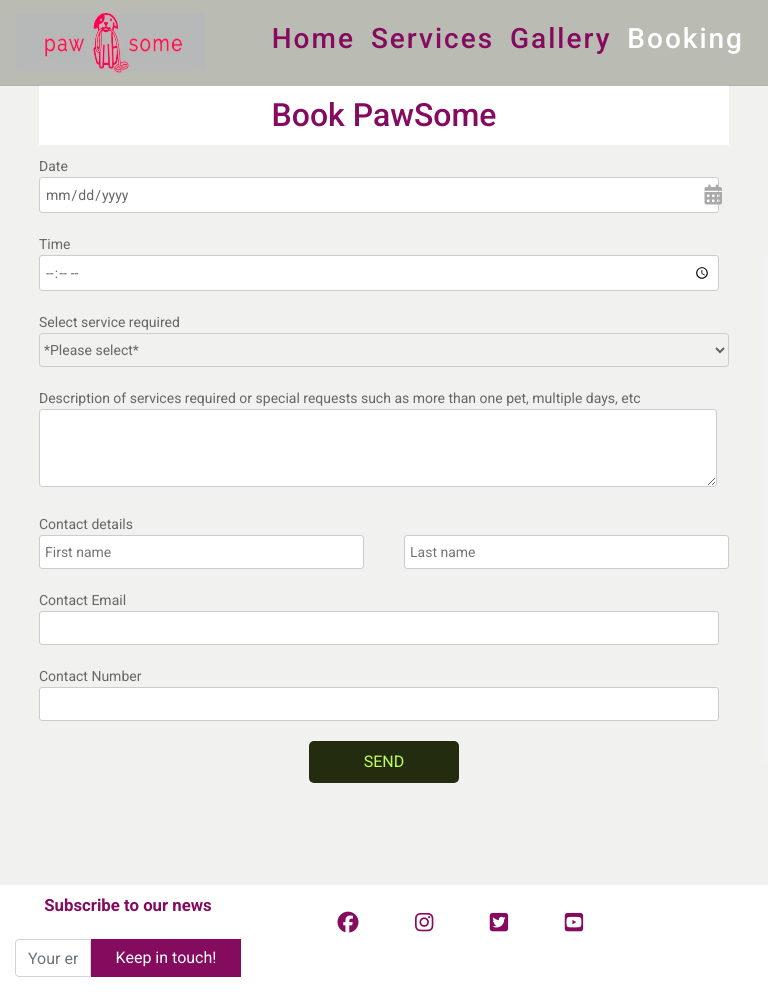
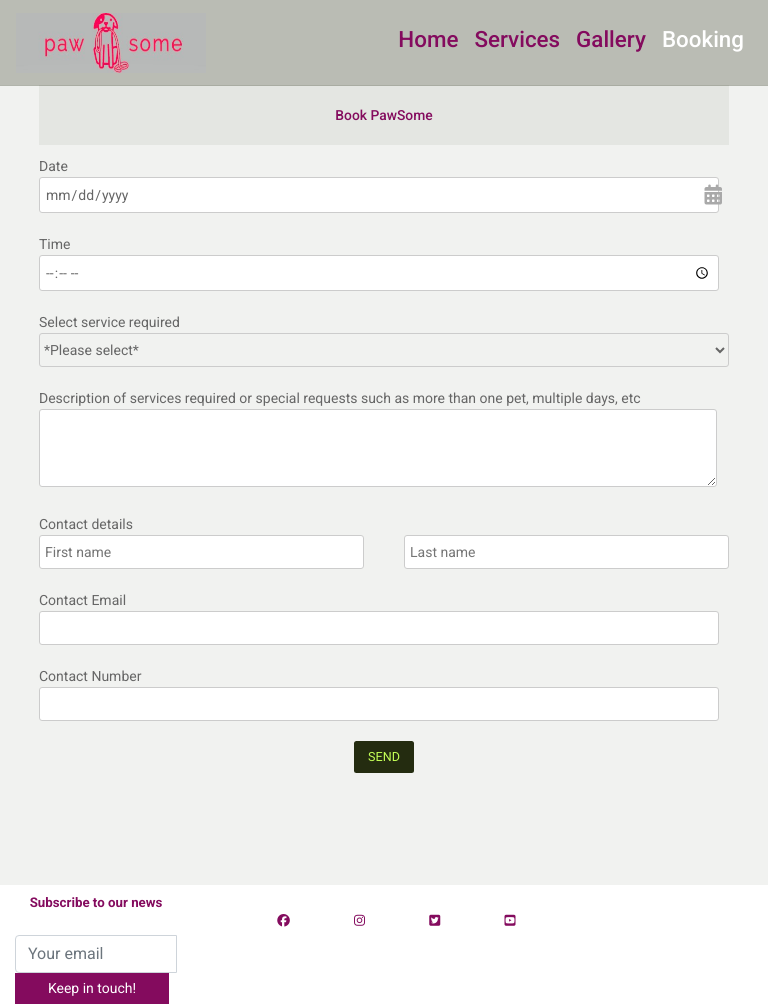
Before and after one commit to maxnyla/Pawsome, a plain HTML site: page booking.html in a window 768 px wide. Before the commit the page ends 977 px from the top, so only its background shows below. Drawn offline with nearby package versions, Linux system fonts and the light colour scheme.

Commit message:
added media queries and styling to all css files, plus some changes to html files

```diff
--- a/assets/css/booking.css
+++ b/assets/css/booking.css
@@ -3,8 +3,8 @@ html {
 }
 
 body {
-    min-height: 100%;
-
+    /*min-height: 100%;*/
+    min-height: 100vh;
 }
 
 #services-header {
@@ -22,7 +22,6 @@ body {
 
 .navbar-menu {
     font-size: 100%;
-    /*color: white;*/
     color: #840b5e;
     list-style-type: none;
     margin-left: auto;
@@ -46,7 +45,6 @@ body {
 }
 
 .navbar-dark .navbar-nav .nav-link {
-    /*color: white;*/
     color: #840b5e;
 }
 
@@ -67,10 +65,6 @@ body {
 .bookingform-section {
     background-color: #4a5a4714;
     min-height: 100vh;
-}
-
-.services-title {
-    color: #840b5e;
 }
 
 .menucontainer {
@@ -128,37 +122,11 @@ body {
 
 /*Buttons*/
 
-.btn--cta {
-    font-weight: bold;
-    border-radius: 23px;
-    width: 160px;
-}
-
-.btn--pnk {
-    color: white;
-    background-color: #840b5e;
-    border-color: #840b5e;
-    /*padding-top: 1.5%;
-    padding-bottom: 1.5%;*/
-    margin-top: 5px;
-    font-size: x-large;
-    border-radius: 60px;
-    border-width: medium;
-}
-
 .btn--green {
     background-color:#242c10;
     color: white;
 }
 
-.btn--pnk:hover,
-.btn--pnk:active,
-.btn--pnk:focus
-.btn--pnk:active:focus {
-    color:hsl(81, 100%, 67%);
-    background-color:#242c10;
-    border-color:hsl(81, 100%, 67%);
-}
 
 .btn--footer {
     color:white;
@@ -234,8 +202,7 @@ form-section {
     align-items: center;
     text-align: center;
     margin-top: 85px;
-    background-color: white;
-     /*background-color: #242c10;*/
+    background-color: #4a5a4714;
 }
 
 .form-wrapper {
@@ -254,7 +221,7 @@ form-section {
 .content-container{
     height: 700px;
     margin-top: 85px;
-    margin-bottom: 100px;
+    /*margin-bottom: 100px;*/
 }
 
 
@@ -355,13 +322,66 @@ button:hover {
 }
 
 
+.name-item input {
+      width: calc(50% - 20px);
+}
+
+/* /* /* /* /* /* /* /* MEDIA QUERIES /* /* /* /* /* /* /* /*
+
+/* settings for mobile and tablet size*/
+
+@media screen and (max-width: 768px) {
+  .navbar-menu,
+  .navbar-dark,
+  .navbar-nav,
+  .nav-link {
+    font-size: 80%;
+    letter-spacing: 0px;
+  }
+
+  .form-wrapper {
+    font-size: 99%;
+  }
+
+  .btn-booking {
+    font-size: 90%;
+    width: 60px;
+    padding: 5px;
+    border: none;
+    border-radius: 2.5px;
+    }
+
+  #navbarNav {
+    font-size: 30%;
+  }
+
+  .left-footer,
+  .footerheader,
+  .input-group {
+    font-size: 95%;
+  }
+
+  .right-footer {
+    width: 70%;
+  }
+
+  #social-media i {
+    font-size: 90%;
+  }
+
+  .btn--footer {
+    font-size: 14px;
+    border-radius: 0px;
+    padding: 2px;
+  }
+}
+
+/* settings for tablet size and pc/laptops */
+
 @media (min-width: 568px) {
     .name-item {
       display: flex;
       flex-wrap: wrap;
       justify-content: space-between;
+    }
 }
-
-.name-item input {
-      width: calc(50% - 20px);
-}
--- a/assets/css/services.css
+++ b/assets/css/services.css
@@ -1,9 +1,10 @@
 html {
-    min-height: 100%;
+    /*height: 100vh;*/
 }
 
 body {
-    height: 100%;
+    /*height: 100%;*/
+    /*height: 100vh;*/
 
 }
 
@@ -46,7 +47,6 @@ body {
 }
 
 .navbar-dark .navbar-nav .nav-link {
-    /*color: white;*/
     color: #840b5e;
 }
 
@@ -196,7 +196,6 @@ body {
 }
 
 .footerheader {
-    /*color: white;*/
     color: #840b5e;
     font-weight: 400;
     font-size: 120%;
@@ -214,17 +213,14 @@ body {
     font-size: 150%;
     margin: 1%;
     padding: 5%;
-    /*color:#f8f9fa;*/
     color: #840b5e;
 }
 
 #social-media a:hover {
-    /*font-size: 100%;*/
     color:hsl(81, 100%, 67%);
 }
 
 #social-media i:hover {
-    /*font-size: 180%;*/
     margin: 1%;
     padding: 5%;
     color:hsl(81, 100%, 67%);
@@ -284,3 +280,66 @@ body {
     background-color:white;
     color:black;
 }
+
+
+/* /* /* /* /* /* /* /* MEDIA QUERIES /* /* /* /* /* /* /* /*
+
+/* settings for mobile and tablet size*/
+
+@media screen and (max-width: 768px) {
+  .navbar-menu,
+  .navbar-dark,
+  .navbar-nav,
+  .nav-link {
+    font-size: 80%;
+    letter-spacing: 0px;
+  }
+
+  .form-wrapper {
+    font-size: 99%;
+  }
+
+  .btn-booking {
+    font-size: 90%;
+    width: 60px;
+    padding: 5px;
+    border: none;
+    border-radius: 2.5px;
+    }
+
+  #navbarNav {
+    font-size: 30%;
+  }
+
+  .left-footer,
+  .footerheader,
+  .input-group {
+    font-size: 95%;
+  }
+
+  /*.right-footer {
+    width: 70%;
+  }*/
+
+  #social-media i {
+    font-size: 90%;
+  }
+
+  .btn--footer {
+    font-size: 14px;
+    border-radius: 0px;
+    padding: 2px;
+  }
+}
+
+/* settings for tablet size and pc/laptops */
+
+@media (min-width: 568px) {
+
+}
+
+/* settings to fix footer issue for mobile size  */
+
+@media (max-width: 728px) {
+
+}
--- a/assets/css/style.css
+++ b/assets/css/style.css
@@ -42,19 +42,16 @@ body {
 }
 
 .branding:hover {
-    /*color: #242c10;*/
     color:hsl(81, 100%, 67%);
     text-decoration: none;
     font-style: italic;
 }
 
 .navbar-dark .navbar-nav .nav-link {
-    /*color: white;*/
     color: #840b5e;
 }
 
 .navbar-dark .navbar-nav .nav-link:hover {
-    /*color: #242c10;*/
     color:hsl(81, 100%, 67%);
     text-decoration: none;
     font-style: italic;
@@ -208,7 +205,6 @@ body {
 }
 
 #social-media i:hover {
-    /*font-size: 180%;*/
     margin: 1%;
     padding: 5%;
     color:hsl(81, 100%, 67%);
@@ -220,3 +216,75 @@ body {
 
 
 /*Content containers*/
+
+
+/* /* /* /* /* /* /* /* MEDIA QUERIES /* /* /* /* /* /* /* /*
+
+/* settings for mobile and tablet size*/
+
+@media screen and (max-width: 768px) {
+  .navbar-menu,
+  .navbar-dark,
+  .navbar-nav,
+  .nav-link {
+    font-size: 80%;
+    letter-spacing: 0px;
+  }
+
+  .form-wrapper {
+    font-size: 99%;
+  }
+
+  .btn-booking {
+    font-size: 90%;
+    width: 60px;
+    padding: 5px;
+    border: none;
+    border-radius: 2.5px;
+    }
+
+  #navbarNav {
+    font-size: 30%;
+  }
+
+  .left-footer,
+  .footerheader,
+  .input-group {
+    font-size: 95%;
+  }
+
+  /*.right-footer {
+    width: 70%;
+  }*/
+
+  #social-media i {
+    font-size: 90%;
+  }
+
+  .btn--footer {
+    font-size: 14px;
+    border-radius: 0px;
+    padding: 2px;
+  }
+
+  .main-text {
+    font-size: 2rem;
+  }
+
+  .jumbotron-background {
+    margin-left: 8%;
+  }
+
+   .btn--pnk {
+    font-size: 24px;
+    border-radius: 580px;
+    padding: 2.5px;
+  }
+
+}
+
+/* settings for tablet size and pc/laptops */
+
+@media (min-width: 568px) {
+
+}
--- a/booking.html
+++ b/booking.html
@@ -120,11 +120,11 @@
 <footer>
     <div class="footer myfooter">
         <div class="row justify-content-center">
-            <div class="col-md-4">
+            <div class="col-md-3 left-footer">
                 <form>
                     <h6 class="footerheader"><strong>Subscribe to our news</strong></h6>
                         <div class="input-group">
-                            <input type="email" class="form-control newsletter" placeholder="Your email address here, please">
+                            <input type="email" class="form-control newsletter" placeholder="Your email">
                                 <span class="input-group-btn btn--footer">
                                     <button class="btn btn-small no-border-radius btn--footer" type="submit"
                                         >Keep in touch!</button>
@@ -133,7 +133,7 @@
                 </form>
             </div>
 
-            <div class="col-md-8">
+            <div class="col-md-9 right-footer">
                		<div class="social-networks">
                         <ul id="social-media">
                             <li> <a href="https://www.facebook.com" target="_blank"> <i class="fab fa-facebook"></i> </a> </li>
```
Also changed, not shown: index.html (+3 -3 lines), services.html (+3 -3 lines).
